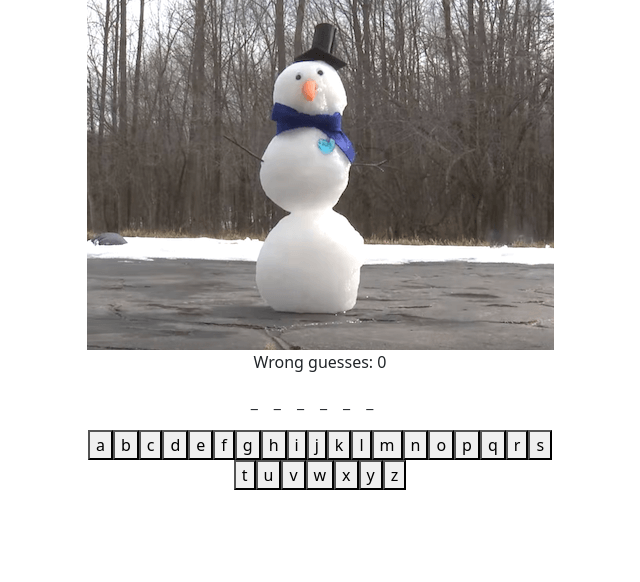
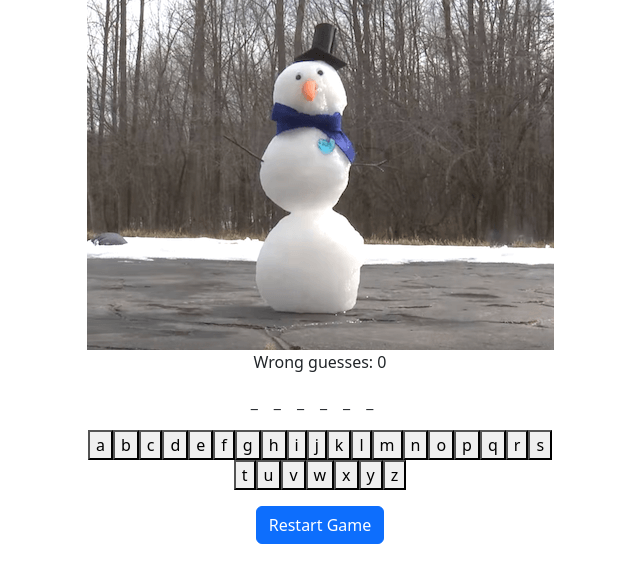
Before and after one commit to jacobrashid404/react-snowman, a React (Vite) app: page / in a window 1280 px wide. Shown: the top 582 px of the page, without its empty margins (320-960 px from the left). Built offline with nearby package versions, Linux system fonts and the light colour scheme.

Commit message:
restart button added

```diff
--- a/src/Snowman.jsx
+++ b/src/Snowman.jsx
@@ -8,6 +8,7 @@ import img3 from "./3.png";
 import img4 from "./4.png";
 import img5 from "./5.png";
 import img6 from "./6.png";
+import Button from "./Button.jsx";
 
 /** Snowman game: plays hangman-style game with a melting snowman.
  *
@@ -60,7 +61,7 @@ function Snowman({
   function generateButtons() {
     return "abcdefghijklmnopqrstuvwxyz".split("").map((ltr) => (
       <button
-        className={"letter_" + ltr} // "letter_a" ...
+        className={"letter_" + ltr} // "letter_a" ... TODO: include Snowman-letter-{letter}
         key={ltr}
         value={ltr}
         onClick={handleGuess}
@@ -69,6 +70,15 @@ function Snowman({
         {ltr}
       </button>
     ));
+  }
+
+  /** handleRestart: picks a random word, reset the guessed list and number of
+   * wrong guesses
+   */
+  function handleRestart() {
+    setAnswer(randomWord(words));
+    setGuessedLetters(() => new Set());
+    setNWrong(0);
   }
 
   return (
@@ -80,10 +90,15 @@ function Snowman({
       />
       <p>Wrong guesses: {nWrong}</p>
       <p className="Snowman-word">{guessedWord()}</p>
-      { nWrong < maxWrong
-        ? <p>{generateButtons()}</p>
-        : <p>You Lose! Word was: {answer}</p>
-      }
+      {nWrong < maxWrong ? (
+        <p>{generateButtons()}</p>
+      ) : (
+        <p>You Lose! Word was: {answer}</p>
+      )}
+      <Button
+        label="Restart Game"
+        click={handleRestart}
+      />
     </div>
   );
 }
```
